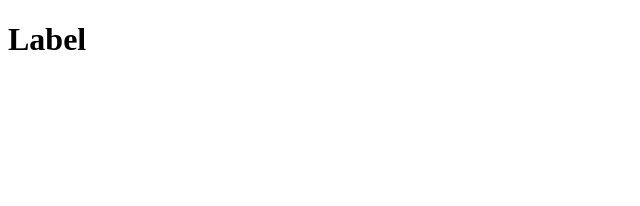
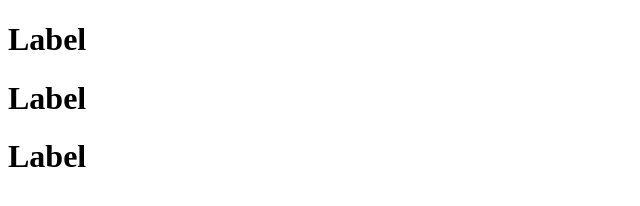
Before and after one commit to SudharsanMaruthaiyan/course, a plain HTML site: page task3/index.html in a window 1280 px wide. Shown: the whole page, without its empty margins (0-640 px from the left). Drawn offline with Linux system fonts and the light colour scheme.

Commit message:
again add this file

```diff
--- a/task3/index.html
+++ b/task3/index.html
@@ -9,6 +9,8 @@
 
 <body>
     <h1>Label</h1>
+    <h1>Label</h1>
+    <h1>Label</h1>
 </body>
 
 </html>
```
